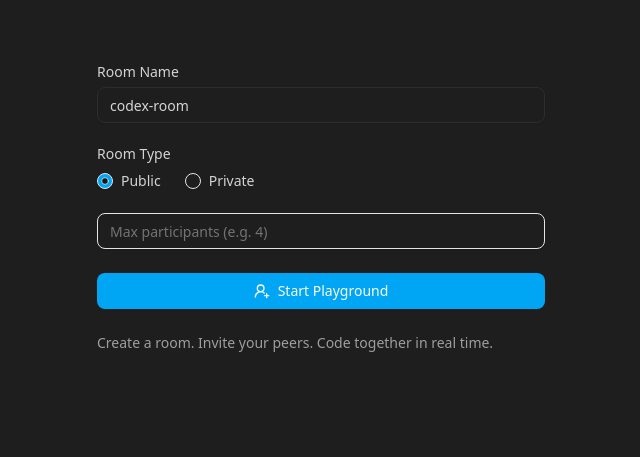
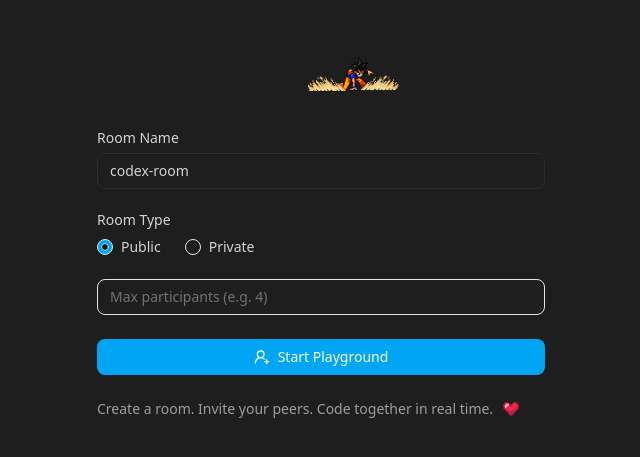
Before and after one commit to monushah108/codex, a Next.js app: page /playground in a window 1280 px wide. Shown: the part 191-648 px from the top of the page, without its empty margins (319-959 px from the left). Built offline with nearby package versions, Linux system fonts and the light colour scheme; no server answers.

Commit message:
ui updated

```diff
--- a/app/playground/page.tsx
+++ b/app/playground/page.tsx
@@ -9,6 +9,8 @@ import { Copy, Link, UserRoundPlus } from "lucide-react";
 import { PasswordInput } from "@/components/ui/password-input";
 import { Spinner } from "@/components/ui/spinner";
 import { Toaster } from "@/components/ui/sonner";
+import gokuSvg from "@/public/super-saiyan-goku.gif";
+import heartSvg from "@/public/pixel-heart.gif";
 
 export default function Page() {
   const [roomName, setRoomName] = useState("codex-room");
@@ -36,8 +38,17 @@ export default function Page() {
   };
 
   return (
-    <div className="min-h-screen bg-[#1e1e1e] text-[#d4d4d4] flex items-center justify-center p-6">
+    <div className="min-h-screen bg-[#1e1e1e] text-[#d4d4d4] flex flex-col items-center justify-center p-6">
       <Toaster />
+      <div className="flex justify-center mb-10 ">
+        <img
+          src={gokuSvg.src}
+          alt="Coding animation"
+          width={160}
+          height={160}
+          className="rounded-lg"
+        />
+      </div>
       <div className="w-full max-w-md space-y-6">
         {/* Room Name */}
         <div className="space-y-2">
@@ -108,8 +119,9 @@ export default function Page() {
           {IsLoading ? <Spinner className="w-4 h-5" /> : "Start Playground"}
         </Button>
 
-        <p className="text-sm text-[#9e9e9e]">
+        <p className="text-sm text-[#9e9e9e] flex items-center gap-2">
           Create a room. Invite your peers. Code together in real time.
+          <img src={heartSvg.src} className="size-5 " />
         </p>
       </div>
     </div>
```
Also changed, not shown: package.json (line endings or trailing spaces), public/pixel-heart.gif (added), public/super-saiyan-goku.gif (added).
